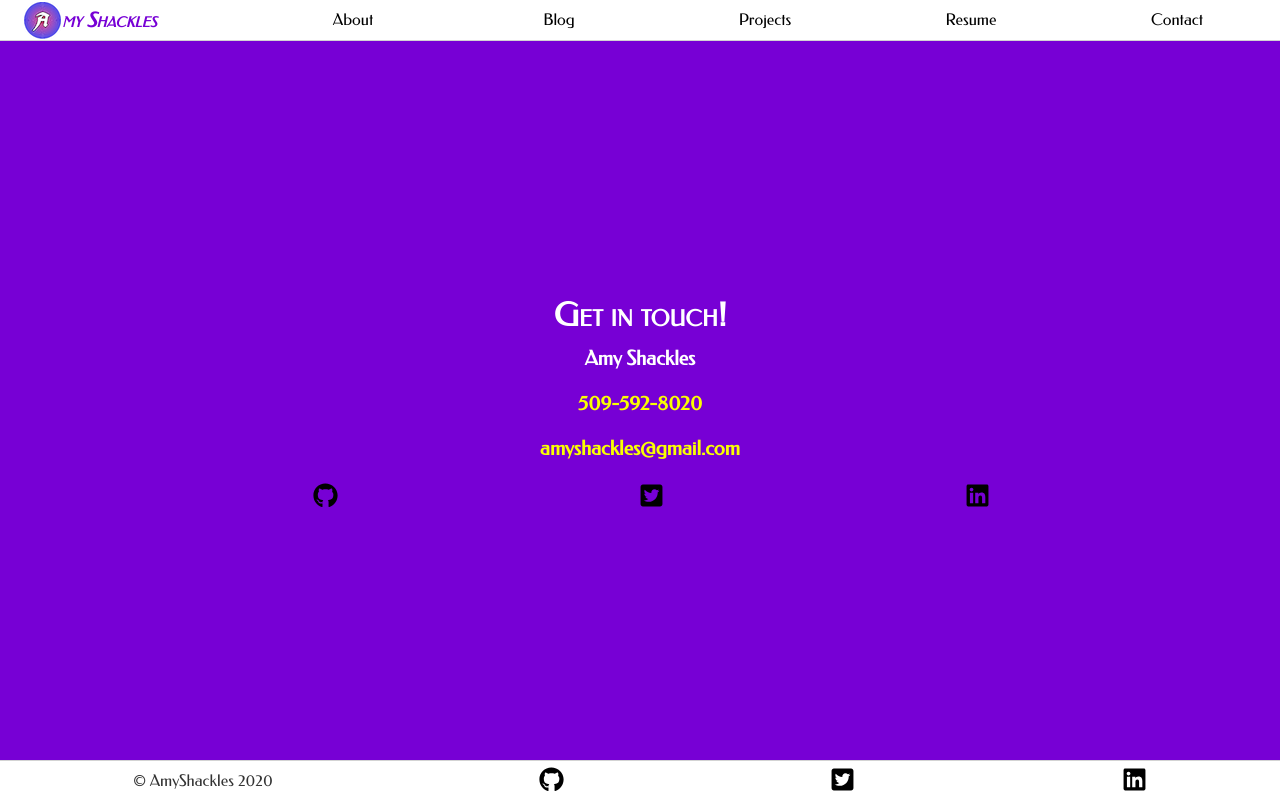
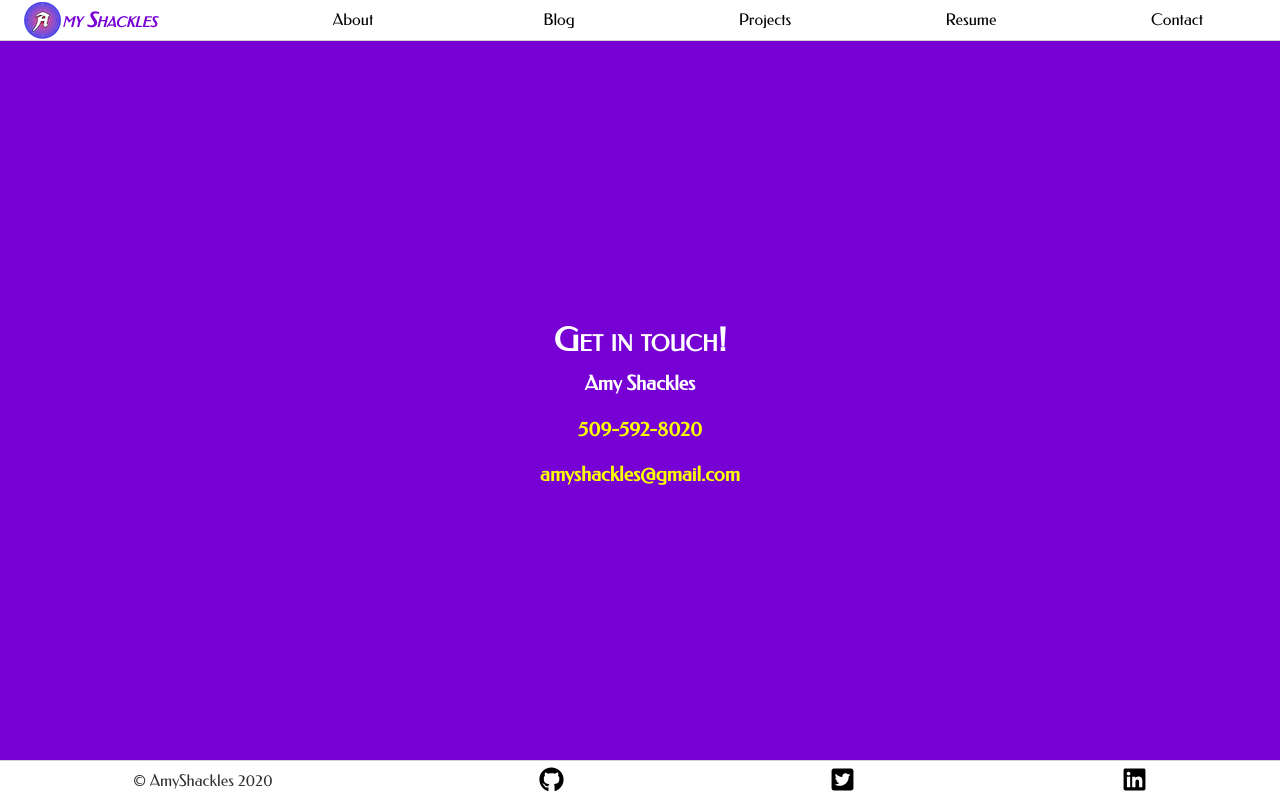
Before and after one commit to AmyShackles/portfolio-gatsby, a Gatsby site: page /contact in a window 1280 px wide. Built offline with nearby package versions, Linux system fonts and the light colour scheme; Gatsby itself is replaced by a stand-in of ours.

Commit message:
Removed redundant social media links

```diff
--- a/src/pages/contact.js
+++ b/src/pages/contact.js
@@ -1,8 +1,5 @@
 import React from "react"
 import Layout from "../components/layout"
-import TwitterIcon from "../images/twitter-square.svg"
-import GithubIcon from "../images/github.svg"
-import LinkedInIcon from "../images/linkedin.svg"
 import SEO from "../components/seo"
 import "../styles/style.css"
 
@@ -30,32 +27,6 @@ const ContactPage = () => (
               amyshackles@gmail.com
             </a>
           </h2>
-          <ul>
-            <li>
-              <a
-                aria-label="link to Amy Shackles' Github profile"
-                href="https://github.com/amyshackles"
-              >
-                <img src={GithubIcon} alt="Github logo" />
-              </a>
-            </li>
-            <li>
-              <a
-                aria-label="link to Amy Shackles' Twitter profile"
-                href="https://twitter.com/amyshackles"
-              >
-                <img src={TwitterIcon} alt="Twitter logo" />
-              </a>
-            </li>
-            <li>
-              <a
-                aria-label="link to Amy Shackles' LinkedIn profile"
-                href="https://www.linkedin.com/in/amyshackles/"
-              >
-                <img src={LinkedInIcon} alt="LinkedIn logo" />
-              </a>
-            </li>
-          </ul>
         </div>
       </div>
     </main>
```
